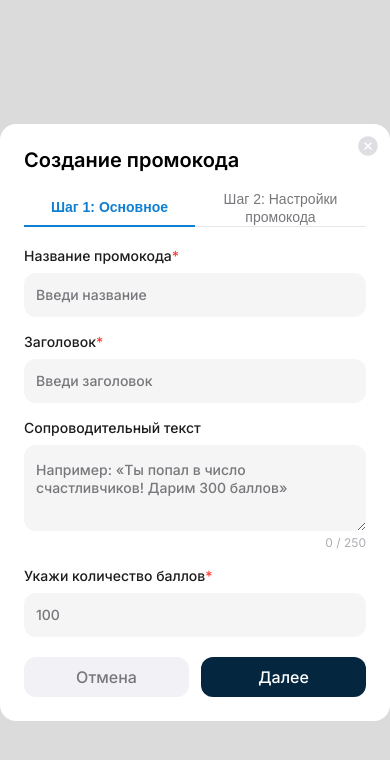
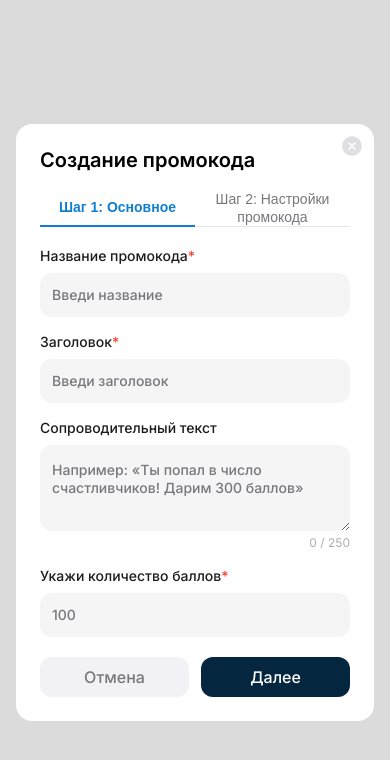
Before and after one commit to AnnaGolmakova/vue-form-test, a Vue app: page / in a window 390 px wide. Both pictures are taken after a click on the button "Создать промокод". Shown: the top 760 px of the page. Built offline with nearby package versions, Linux system fonts and the light colour scheme.

Commit message:
Modal improvements: responsive and close callbacks

```diff
--- a/src/App.vue
+++ b/src/App.vue
@@ -11,7 +11,7 @@ const modalRef = ref();
   <Button label="Создать промокод" primary @click="modalRef.open()" />
   <Modal ref="modalRef">
     <Suspense>
-      <CreatePromocodeForm />
+      <CreatePromocodeForm @cancel="modalRef.close()" />
     </Suspense>
   </Modal>
 </template>
--- a/src/components/Modal.vue
+++ b/src/components/Modal.vue
@@ -1,9 +1,11 @@
 <script setup lang="ts">
-import { useTemplateRef, defineExpose } from "vue";
+import { ref, useTemplateRef, defineExpose } from "vue";
 
 const modalRef = useTemplateRef("modal");
+const isOpen = ref(false);
 
 function open() {
+  isOpen.value = true;
   modalRef.value?.showModal();
 }
 
@@ -11,28 +13,51 @@ function close() {
   modalRef.value?.close();
 }
 
-defineExpose({ open });
+function handleClose() {
+  isOpen.value = false;
+}
+
+defineExpose({ open, close });
 </script>
 
 <template>
-  <dialog ref="modal">
-    <button class="close" @click="close">
-      <span class="visually-hidden">Закрыть</span>
-    </button>
-    <slot></slot>
+  <dialog ref="modal" @close="handleClose">
+    <template v-if="isOpen">
+      <button class="close" @click="close">
+        <span class="visually-hidden">Закрыть</span>
+      </button>
+      <slot></slot>
+    </template>
   </dialog>
 </template>
 
 <style scoped>
 dialog {
+  box-sizing: border-box;
   border: none;
   border-radius: 16px;
   background-color: var(--default-background);
   padding: 24px;
   max-width: 516px;
 }
+@media (width < 540px) {
+  dialog {
+    margin: auto 16px;
+  }
+}
+@media (width < 375px) {
+  dialog {
+    margin: 0;
+    border-radius: 0px;
+    padding: 16px;
+    min-height: 100vh;
+  }
+}
 dialog::backdrop {
   background-color: var(--overlay);
+}
+dialog:focus {
+  outline: none;
 }
 .close {
   position: absolute;
--- a/src/forms/CreatePromocodeForm.vue
+++ b/src/forms/CreatePromocodeForm.vue
@@ -189,7 +189,12 @@ onBeforeUnmount(() => {
       </fieldset>
 
       <div class="actions">
-        <Button label="Отмена" type="reset" v-if="currentStep === 1" />
+        <Button
+          label="Отмена"
+          type="reset"
+          v-if="currentStep === 1"
+          @click="$emit('cancel')"
+        />
         <Button
           type="button"
           label="Назад"
```
